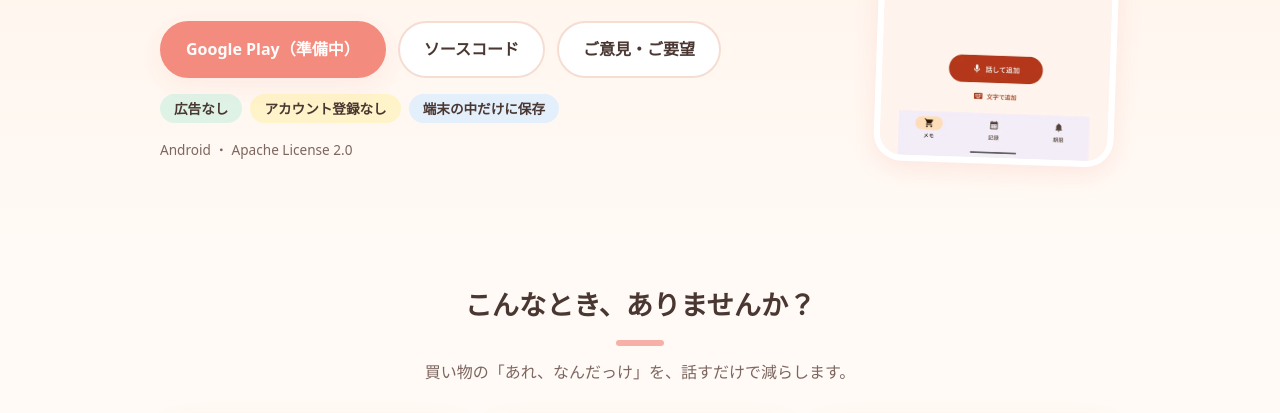
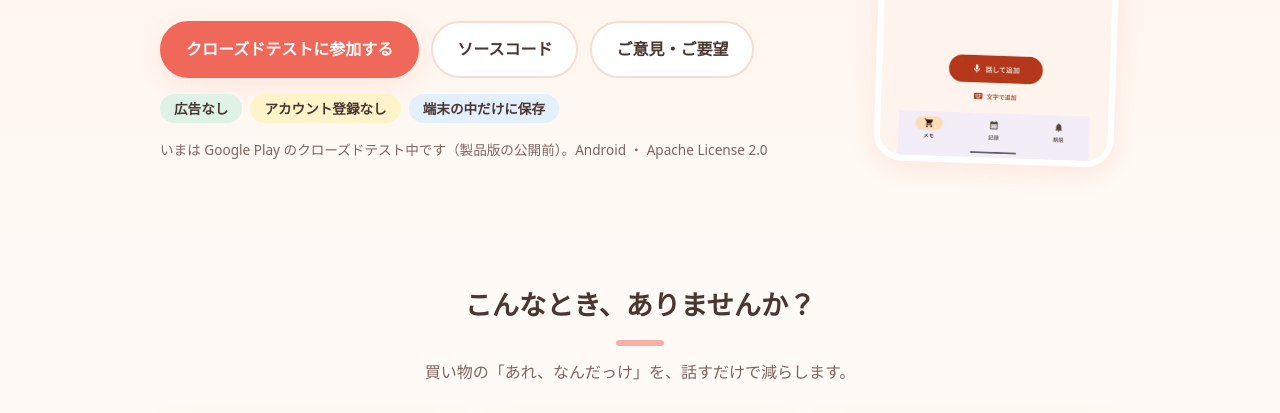
Before and after one commit to filderschoice/ikumemo, a plain HTML site: page site/index.html in a window 1280 px wide. Shown: the part 368-781 px from the top of the page. Drawn offline with Linux system fonts and the light colour scheme.

Commit message:
docs: クローズドテスト公開に合わせて紹介ページを直し、BL-246 を完了にする (BL-246 / BL-221) (#26)
* docs: 📝 BL-246 ストアの詳細な説明の貼り直しが審査中であることを記録する (BL-246)

オーナーの報告により、Play Console へ貼り直した詳細な説明が審査中のため
BL-246 を進行中にし、審査通過後の確認を完了の条件として根拠へ足した。

Co-Authored-By: Claude Opus 5.5 <noreply@anthropic.com>
Claude-Session: https://claude.ai/code/session_01WnqNbZPCmFFnPDifPYizo3

* docs: 📝 Google Play の公開に合わせて紹介ページと README の「準備中」を外す

BL-221

紹介ページの Play ボタンを公開ページへのリンクにし、app.json の status と links を直した。
README の公開状況の記述も直した。BL-221 は完了のため BACKLOG から削除した。コード変更なし。

Co-Authored-By: Claude Sonnet 5.5 <noreply@anthropic.com>

* docs: 📝 紹介ページの Play 表示をクローズドテストの実態に戻す

BL-221 BL-246

クローズドテストの公開を製品版の公開と取り違え、紹介ページを製品版のリンクと status released にしていたため、
ボタンを参加の案内（CLOSED_TEST.md）へ、status を beta に直した。README も合わせた。
BL-221 は製品版の公開後に行う未着手として BACKLOG へ戻し、BL-246 の根拠に審査の終了を追記した。コード変更なし。

Co-Authored-By: Claude Sonnet 5.5 <noreply@anthropic.com>

* docs: 📝 BL-246 ストアの詳細な説明の表示確認が完了したため完了にする

BL-246

オーナーの報告で、クローズドテストとして公開済みのストアの表示確認が完了した。
BACKLOG から BL-246 を削除し、CHANGELOG へ記録した。コード変更なし。

Co-Authored-By: Claude Sonnet 5.5 <noreply@anthropic.com>

---------

Co-authored-by: Claude Opus 5.5 <noreply@anthropic.com>

```diff
--- a/site/index.html
+++ b/site/index.html
@@ -49,7 +49,7 @@
           その記録が、次にいくときの「いつもの」になります。
         </p>
         <div class="actions">
-          <a class="button primary" href="#" aria-disabled="true">Google Play（準備中）</a>
+          <a class="button primary" href="https://github.com/filderschoice/ikumemo/blob/main/docs/CLOSED_TEST.md">クローズドテストに参加する</a>
           <a class="button" href="https://github.com/filderschoice/ikumemo">ソースコード</a>
           <a class="button" href="feedback/">ご意見・ご要望</a>
         </div>
@@ -58,7 +58,7 @@
           <li>アカウント登録なし</li>
           <li>端末の中だけに保存</li>
         </ul>
-        <p class="meta">Android ・ Apache License 2.0</p>
+        <p class="meta">いまは Google Play のクローズドテスト中です（製品版の公開前）。Android ・ Apache License 2.0</p>
         </div>
         <div class="hero-shot">
           <img class="shot" src="assets/screenshots/memo.webp" alt="買い物メモの画面。牛乳・卵・食パンなどの品目が並び、下に「話して追加」のボタンがある" width="540" height="960">
```
Also changed, not shown: site/app.json (+4 -3 lines), 4 other files.
